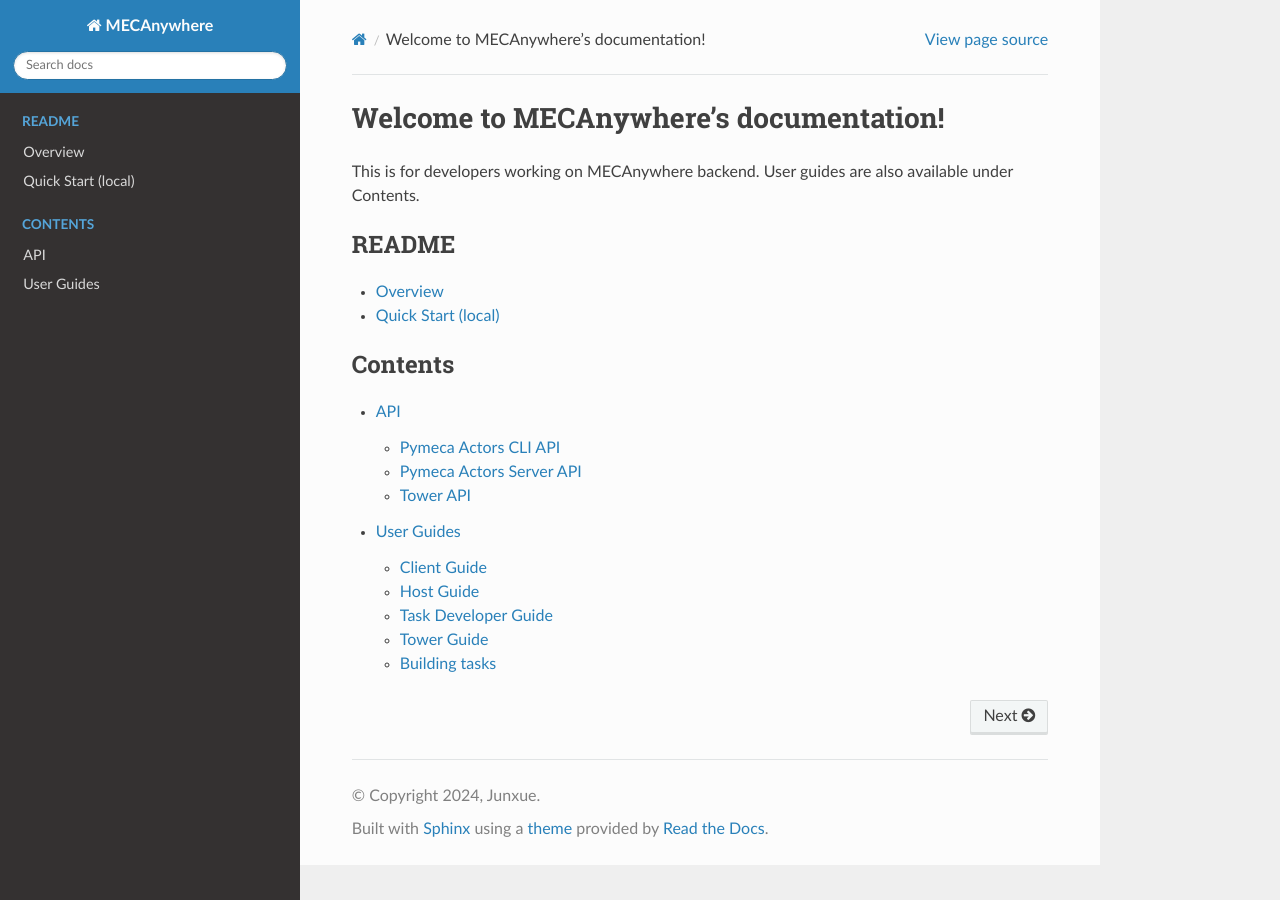
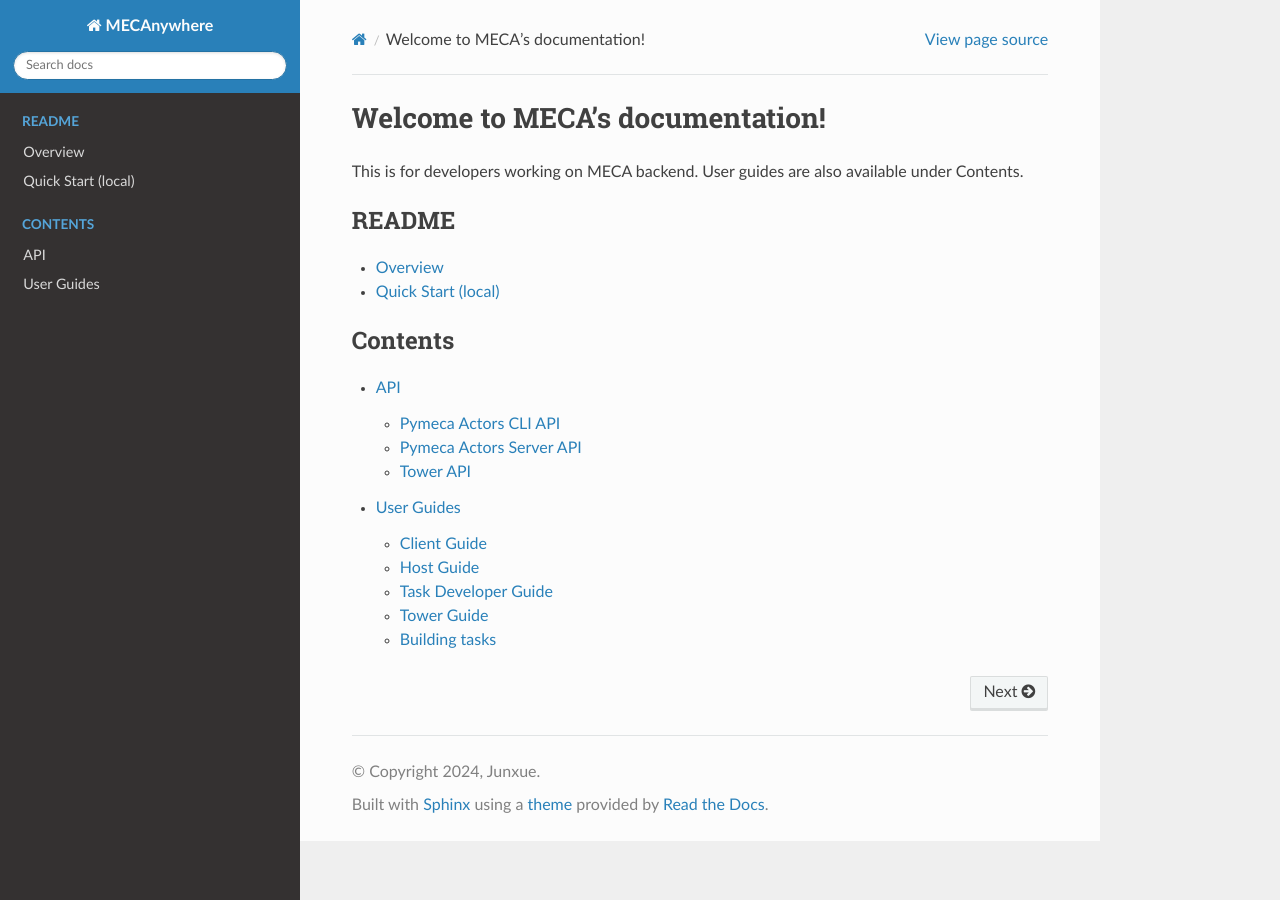
Before and after one commit to sbip-sg/mecanywhere, a Sphinx documentation site: the page built from docs/source/index.rst, in a window 1280 px wide. Built offline with Sphinx 7.4.7 and the Read the Docs theme 2.0.0, drawn with Linux system fonts in a browser that asks for light colours.

Commit message:
Change mecanywhere to meca

```diff
--- a/docs/source/index.rst
+++ b/docs/source/index.rst
@@ -1,12 +1,12 @@
-.. MECAnywhere documentation master file, created by
+.. MECA documentation master file, created by
    sphinx-quickstart on Thu Jan  4 11:25:18 2024.
    You can adapt this file completely to your liking, but it should at least
    contain the root `toctree` directive.
 
-Welcome to MECAnywhere's documentation!
+Welcome to MECA's documentation!
 =======================================
 
-This is for developers working on MECAnywhere backend. User guides are also available under Contents.
+This is for developers working on MECA backend. User guides are also available under Contents.
 
 
 .. toctree::
--- a/docs/source/pages/user_guides/example_tasks.rst
+++ b/docs/source/pages/user_guides/example_tasks.rst
@@ -4,7 +4,7 @@ Building tasks
 ==============
 
 This guide will walk you through the development of a task container that a task developer can upload.
-Example tasks are provided in `example tasks README <https://github.com/sbip-sg/mec_anywhere/tree/main/example-tasks>`__.
+Example tasks are provided in `example tasks README <https://github.com/sbip-sg/meca/tree/main/example-tasks>`__.
 Each folder must contain all of the files listed in the structure below.
 
 .. include:: ../../../../example-tasks/README.md
--- a/docs/source/pages/user_guides/host_guide.rst
+++ b/docs/source/pages/user_guides/host_guide.rst
@@ -15,8 +15,8 @@ Introduction
 
 The host is the service that executes tasks submitted by clients. This
 guide will walk you through the process of setting up and managing a
-host using the CLI. You can also check out the `MECAnywhere Desktop
-application <https://github.com/sbip-sg/mec_anywhere_desktop>`__ for a
+host using the CLI. You can also check out the `MECA Desktop
+application <https://github.com/sbip-sg/meca_desktop>`__ for a
 more user-friendly experience.
 
 Installation
@@ -27,7 +27,7 @@ Installation
    website <https://www.docker.com/get-started>`__.
 2. Start and serve the host container. (see pymeca-actors readme)
 3. Build the `task
-   executor <https://github.com/sbip-sg/mec_anywhere_desktop/tree/main/task_executor>`__.
+   executor <https://github.com/sbip-sg/meca_desktop/tree/main/task_executor>`__.
 4. Ensure that you have a valid connection to IPFS for retrieval (see
    https://docs.ipfs.tech/quickstart/retrieve/#ipfs-retrieval-methods).
 
--- a/docs/source/pages/user_guides/task_dev_guide.rst
+++ b/docs/source/pages/user_guides/task_dev_guide.rst
@@ -25,7 +25,7 @@ Installation
    on your machine. You can download Docker from the `official Docker
    website <https://www.docker.com/get-started>`__.
 2. Start and serve the task developer container. (see `pymeca-actors
-   readme <https://github.com/sbip-sg/mec_anywhere/blob/main/pymeca-actors/README.md>`__)
+   readme <https://github.com/sbip-sg/meca/blob/main/pymeca-actors/README.md>`__)
 3. Ensure that you have a valid connection to IPFS for uploading. (see
    `IPFS installation docs <https://docs.ipfs.tech/install/>`__) You can also use the docker image
    from IPFS following instructions in pymeca-actors readme.
```
Also changed, not shown: README.md (+4 -4 lines).
